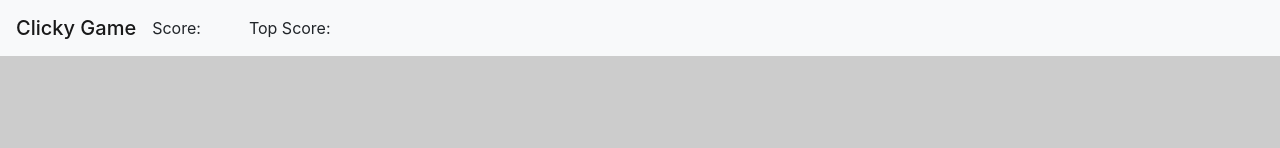
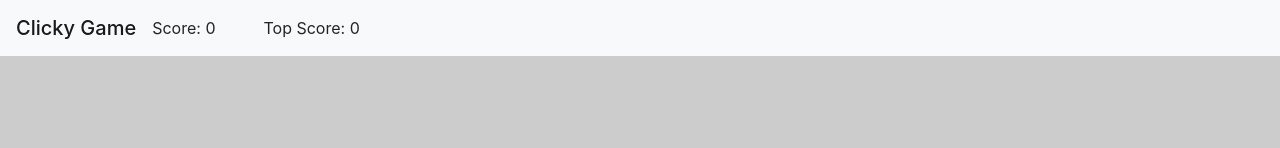
Before and after one commit to llcook/clicky-game, a React (Create React App) app: page / in a window 1280 px wide. Shown: the top 148 px of the page. Built offline with nearby package versions, Linux system fonts and the light colour scheme.

Commit message:
score shows in navbar - resets to 0 on incorrect answer

```diff
--- a/src/App.js
+++ b/src/App.js
@@ -78,7 +78,7 @@ class App extends Component {
   render() {
     return (
           <>
-            <NavBar />
+            <NavBar score={this.state.score} topScore={this.state.topScore}/>
             <Wrapper>
               {this.state.cards.map(card => (
                 <ImageCard
```
